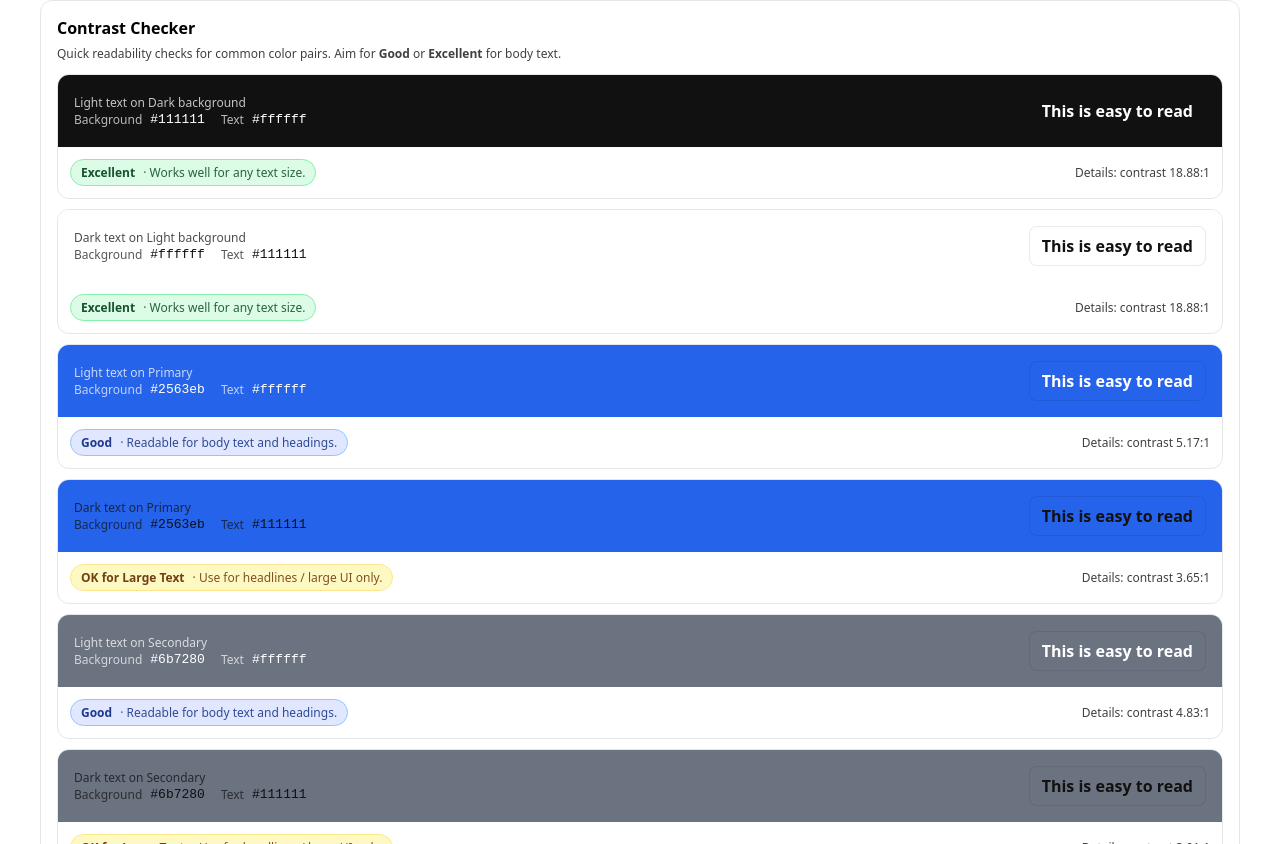
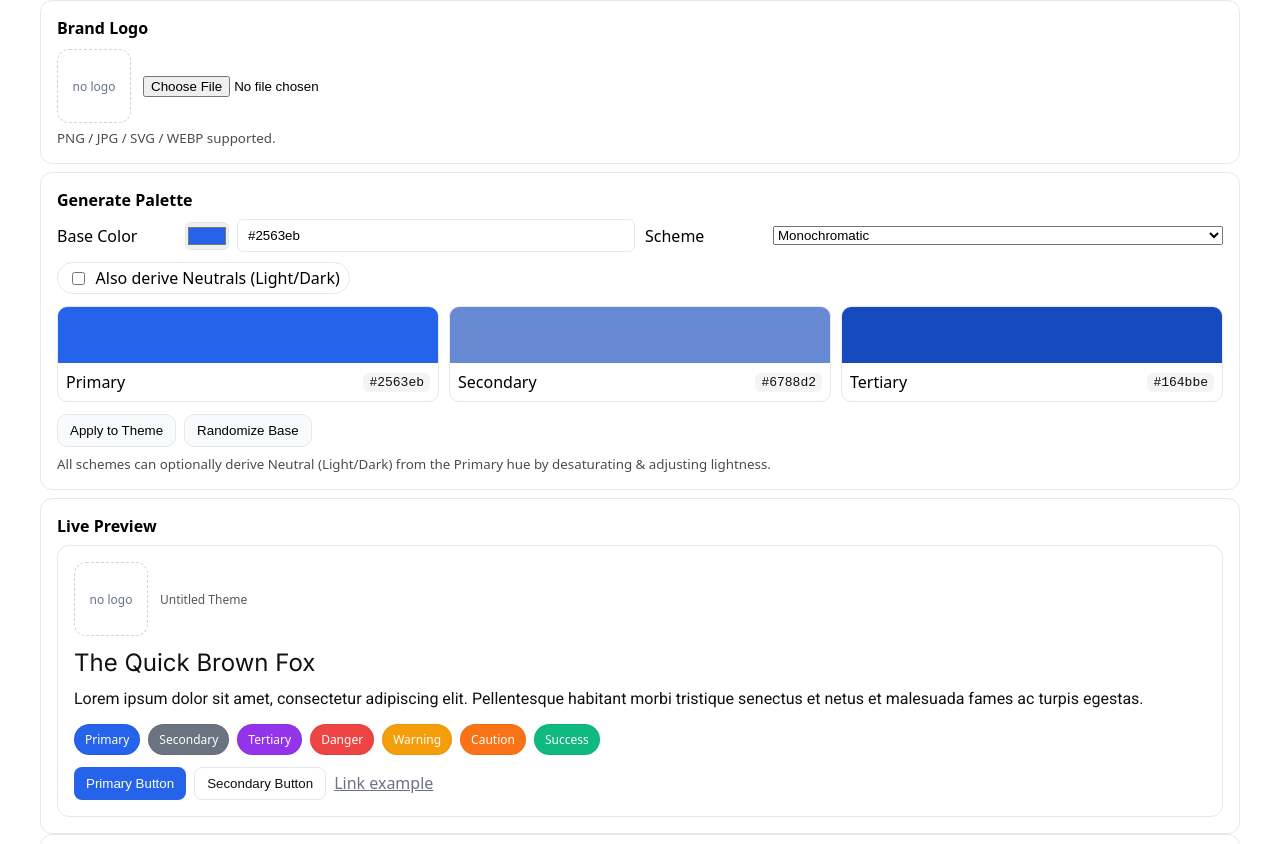
Before and after one commit to ajkendal/vibekit, a React (Vite) app in the folder frontend/: page / in a window 1280 px wide. Shown: the part 936-1780 px from the top of the page. Built offline with nearby package versions, Linux system fonts and the light colour scheme; no server answers.

Commit message:
Refactor layout and remove unused Navigate import
Reorganized the placement of LivePreview, ContrastChecker, and PaletteGenerator components in App.tsx for improved layout structure. Removed the unused Navigate import from main.tsx.

```diff
--- a/frontend/src/App.tsx
+++ b/frontend/src/App.tsx
@@ -490,9 +490,6 @@
         <div className='card' style={{ flex: '1 1 360px' }}>
           <ColorControls format={colorFormat} onChangeFormat={setColorFormat} />
         </div>
-
-        <LivePreview apiBase={apiBase} />
-        <ContrastChecker />
       </section>
 
       <BrandLogo
@@ -500,6 +497,14 @@
         apiBase={apiBase}
         onChange={(url) => setTheme((p: any) => ({ ...p, logoUrl: url }))}
       />
+      <section
+        className='row'
+        style={{ display: 'flex', gap: 16, flexWrap: 'wrap' }}
+      >
+        <PaletteGenerator />
+      </section>
+      <LivePreview apiBase={apiBase} />
+      <ContrastChecker />
 
       <CssVarsPanel cssVars={cssVars} />
 
@@ -512,13 +517,6 @@
         onDuplicate={duplicateTheme}
         onDelete={deleteTheme}
       />
-
-      <section
-        className='row'
-        style={{ display: 'flex', gap: 16, flexWrap: 'wrap' }}
-      >
-        <PaletteGenerator />
-      </section>
     </div>
   )
 }
--- a/frontend/src/main.tsx
+++ b/frontend/src/main.tsx
@@ -1,6 +1,6 @@
 import React from 'react'
 import ReactDOM from 'react-dom/client'
-import { BrowserRouter, Routes, Route, Navigate } from 'react-router-dom'
+import { BrowserRouter, Routes, Route } from 'react-router-dom'
 import { ThemeProvider } from './store/theme'
 import App from './App'
 import Docs from './pages/Docs'
```
